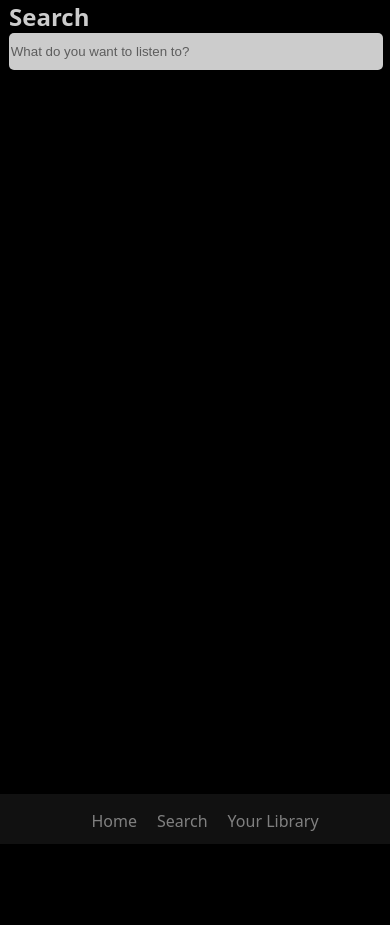
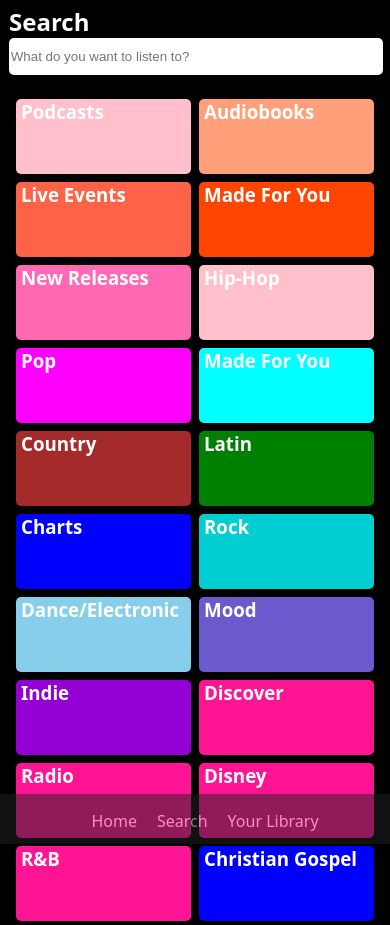
Before and after one commit to DesiRorie/Melodius, a React (Vite) app: page /test in a window 390 px wide. Before the commit the page ends 844 px from the top, so only its background shows below. Built offline with nearby package versions, Linux system fonts and the light colour scheme.

Commit message:
"styles"

```diff
--- a/src/App.css
+++ b/src/App.css
@@ -131,8 +131,10 @@
 .searchDiv {
   display: flex;
   align-items: center;
-
-  opacity: 0.8;
+  margin-top: 5px;
+  position: sticky;
+  top: 0;
+  background-color: black;
 }
 .searchInput {
   margin-left: 2px;
@@ -141,6 +143,27 @@
   border-radius: 15px;
   border: 0;
 }
+.genreBox {
+  display: flex;
+  flex-wrap: wrap;
+  /* background-color: #fff; */
+  margin-top: 20px;
+  margin-left: 60px;
+  margin-right: 60px;
+}
+.genres {
+  background-color: pink;
+  width: 170px;
+  height: 170px;
+  border-radius: 5px;
+  margin: 4px;
+}
+.genres h3 {
+  margin-top: 0%;
+  margin-left: 5px;
+}
+
+/* medias below */
 
 @media only screen and (max-width: 600px) {
   .suggestions {
@@ -165,9 +188,13 @@
     font-size: 14px;
   }
   .searchDiv {
+    position: sticky;
+    top: 0;
+
     justify-content: center;
 
     flex-direction: column;
+    /* margin-top: 2px; */
     /* height: 200px; */
   }
   .searchDiv h2 {
@@ -180,6 +207,28 @@
     border-radius: 5px;
     height: 35px;
   }
+  .genreBox {
+    display: flex;
+    justify-content: center;
+    flex-wrap: wrap;
+    flex-direction: row;
+  }
+  .genres {
+    background-color: pink;
+    width: 175px;
+    height: 75px;
+    border-radius: 5px;
+    margin: 4px;
+  }
+
+  .genreBox {
+    display: flex;
+    flex-wrap: wrap;
+    /* background-color: #fff; */
+    margin-top: 20px;
+    margin-left: 0px;
+    margin-right: 0px;
+  }
 }
 @media only screen and (max-width: 1068px) {
   .suggestions {
--- /dev/null
+++ b/src/components/Genres.jsx
@@ -0,0 +1,90 @@
+import React from "react";
+
+const Genres = () => {
+  // const color = #FFFFFF - White
+  // #FFD700 - Gold
+  // #FFA07A - Light Salmon
+  // #FF6347 - Tomato
+  // #FF4500 - Orange Red
+  // #FF69B4 - Hot Pink
+  // #FFC0CB - Pink
+  // #FF00FF - Fuchsia
+  // #00FFFF - Cyan
+  // #00FF00 - Lime
+  // #7FFF00 - Chartreuse
+  // #32CD32 - Lime Green
+  // #00CED1 - Dark Turquoise
+  // #87CEEB - Sky Blue
+  // #4169E1 - Royal Blue
+  // #6A5ACD - Slate Blue
+  // #9400D3 - Dark Violet
+  // #8B008B - Dark Magenta
+  // #FF1493 - Deep Pink
+  // #FFB6C1 - Light Pink
+  return (
+    <div className="genreBox">
+      <div style={{ backgroundColor: "" }} className="genres">
+        <h3>Podcasts</h3>
+      </div>
+      <div style={{ backgroundColor: "#FFA07A" }} className="genres">
+        <h3>Audiobooks</h3>
+      </div>
+      <div style={{ backgroundColor: "#FF6347" }} className="genres">
+        <h3>Live Events</h3>
+      </div>
+      <div style={{ backgroundColor: "#FF4500" }} className="genres">
+        <h3>Made For You</h3>
+      </div>{" "}
+      <div style={{ backgroundColor: "#FF69B4" }} className="genres">
+        <h3>New Releases</h3>
+      </div>{" "}
+      <div style={{ backgroundColor: "#FFC0CB" }} className="genres">
+        <h3>Hip-Hop</h3>
+      </div>{" "}
+      <div style={{ backgroundColor: "#FF00FF" }} className="genres">
+        <h3>Pop</h3>
+      </div>{" "}
+      <div style={{ backgroundColor: "#00FFFF" }} className="genres">
+        <h3>Made For You</h3>
+      </div>{" "}
+      <div style={{ backgroundColor: "brown" }} className="genres">
+        <h3>Country</h3>
+      </div>{" "}
+      <div style={{ backgroundColor: "green" }} className="genres">
+        <h3>Latin</h3>
+      </div>{" "}
+      <div style={{ backgroundColor: "blue" }} className="genres">
+        <h3>Charts</h3>
+      </div>{" "}
+      <div style={{ backgroundColor: "#00CED1" }} className="genres">
+        <h3>Rock</h3>
+      </div>{" "}
+      <div style={{ backgroundColor: "#87CEEB" }} className="genres">
+        <h3>Dance/Electronic</h3>
+      </div>{" "}
+      <div style={{ backgroundColor: "#6A5ACD" }} className="genres">
+        <h3>Mood</h3>
+      </div>{" "}
+      <div style={{ backgroundColor: "#9400D3" }} className="genres">
+        <h3>Indie</h3>
+      </div>{" "}
+      <div style={{ backgroundColor: "#FF1493" }} className="genres">
+        <h3>Discover</h3>
+      </div>{" "}
+      <div style={{ backgroundColor: "#FF1493" }} className="genres">
+        <h3>Radio</h3>
+      </div>{" "}
+      <div style={{ backgroundColor: "#FF1493" }} className="genres">
+        <h3>Disney</h3>
+      </div>{" "}
+      <div style={{ backgroundColor: "#FF1493" }} className="genres">
+        <h3>R&B</h3>
+      </div>{" "}
+      <div style={{ backgroundColor: "blue" }} className="genres">
+        <h3>Christian Gospel</h3>
+      </div>
+    </div>
+  );
+};
+
+export default Genres;
--- a/src/components/Test.jsx
+++ b/src/components/Test.jsx
@@ -2,18 +2,12 @@
 import ArrowBackIosNewIcon from "@mui/icons-material/ArrowBackIosNew";
 import ArrowForwardIosIcon from "@mui/icons-material/ArrowForwardIos";
 import useMediaQuery from "@mui/material/useMediaQuery";
+import Genres from "./Genres";
 
 const Test = () => {
   const isMobile = useMediaQuery("(max-width: 600px)");
   return (
-    // <div className="searchDiv">
-    //   <ArrowBackIosNewIcon />
-    //   <ArrowForwardIosIcon />
-    //   <input
-    //     className="searchInput"
-    //     placeholder="What do you want to listen to "
-    //   />
-    // </div>
+    <>
       <div className="searchDiv">
         {isMobile && <h2>Search</h2>}
         {!isMobile && <ArrowBackIosNewIcon />}
@@ -22,7 +16,9 @@
           className="searchInput"
           placeholder="What do you want to listen to?"
         />
-    </div>
+      </div>{" "}
+      <Genres />
+    </>
   );
 };
 
```
Also changed, not shown: src/components/data.json (deleted, +0 -62 lines). Lines whose indentation alone changed are shown as unchanged.
